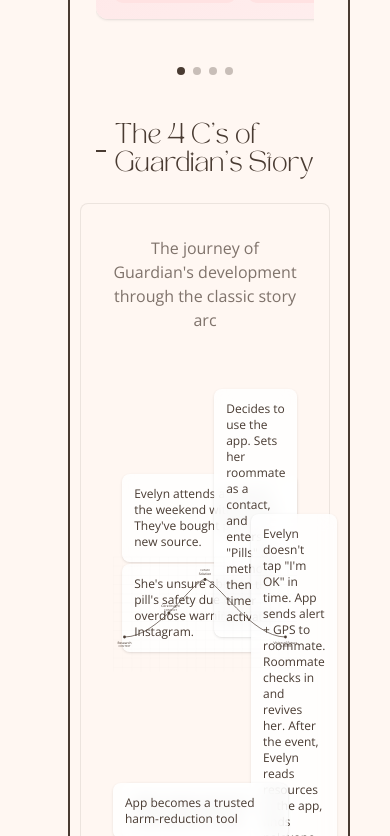
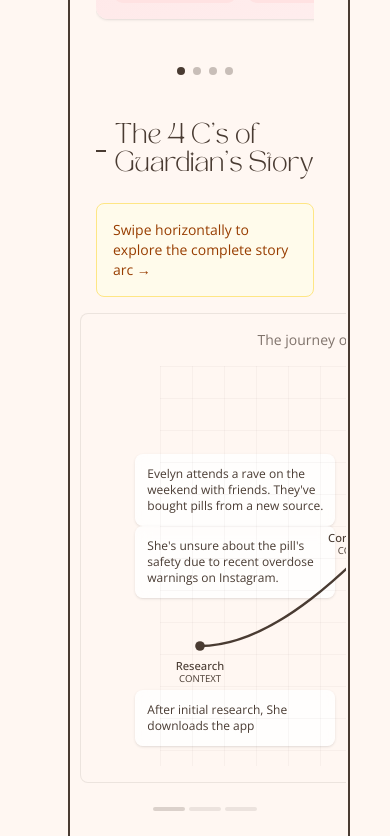
Before and after one commit to Negin-code/portfolio, a React (Vite) app: page /projects/guardian in a window 390 px wide. Shown: the part 7768-8604 px from the top of the page. Built offline with nearby package versions, Linux system fonts and the light colour scheme; a web font is replaced by a local one.

Commit message:
Refactor Guardian component layout to enhance mobile responsiveness and add scroll indicator

```diff
--- a/src/pages/Guardian.jsx
+++ b/src/pages/Guardian.jsx
@@ -838,7 +838,7 @@ const Guardian = () => {
         </section>
 
         {/* Narrative Arc Subsection */}
-        <div className="space-y-6 mt-12">
+        <section className="space-y-6 mt-12">
           <div className="flex flex-row items-center gap-2 pl-4">
             <div className="w-[2vh] sm:w-[2vh] md:w-[3vh] h-[2px] bg-[#493B32]"></div>
             <h3 className="text-xl sm:text-2xl font-tan text-[#493B32]">
@@ -846,16 +846,25 @@ const Guardian = () => {
             </h3>
           </div>
 
-          {/* Arc Container */}
-          <div className="relative w-full bg-[#FFF7F2] p-8 rounded-lg border border-[#493B32]/10">
-            <div className="max-w-4xl mx-auto">
-              {/* Title and Description */}
-              <div className="text-center mb-8">
-                <p className="text-base font-open text-[#493B32]/70">The journey of Guardian's development through the classic story arc</p>
-              </div>
-
-              {/* SVG Arc */}
-              <div className="relative h-[500px] w-full">
+          {/* Mobile Scroll Notice */}
+          <div className="md:hidden p-4 bg-amber-50 rounded-lg border border-amber-200 mb-4 mx-4">
+            <p className="text-sm text-amber-800">
+              Swipe horizontally to explore the complete story arc →
+            </p>
+          </div>
+
+          {/* Arc Container - Scrollable on mobile */}
+          <div className="overflow-x-auto md:overflow-visible -mx-4 px-4 md:mx-0 md:px-0">
+            <div className="inline-block min-w-[800px] w-full md:min-w-0">
+              <div className="relative w-full bg-[#FFF7F2] p-4 md:p-8 rounded-lg border border-[#493B32]/10">
+                <div className="max-w-4xl mx-auto">
+                  {/* Title and Description */}
+                  <div className="text-center mb-4 md:mb-8">
+                    <p className="text-sm md:text-base font-open text-[#493B32]/70">The journey of Guardian's development through the classic story arc</p>
+                  </div>
+
+                  {/* SVG Arc */}
+                  <div className="relative h-[400px] md:h-[500px] w-full">
                 {/* Content Cards - Positioned BEHIND the SVG */}
                 <div className="absolute top-0 left-0 w-full h-full">
                   <div className="relative w-full h-full">
@@ -938,8 +947,17 @@ const Guardian = () => {
               </div>
             </div>
           </div>
-
         </div>
+      </div>
+
+      {/* Scroll Indicator - Mobile Only */}
+      <div className="flex justify-center gap-1 mt-3 md:hidden">
+        <div className="w-8 h-1 bg-[#493B32]/20 rounded-full"></div>
+        <div className="w-8 h-1 bg-[#493B32]/10 rounded-full"></div>
+        <div className="w-8 h-1 bg-[#493B32]/10 rounded-full"></div>
+      </div>
+
+        </section>
 
         {/* Design goals section */}
         <section id="design-goals" className="space-y-6 mt-16">
```
